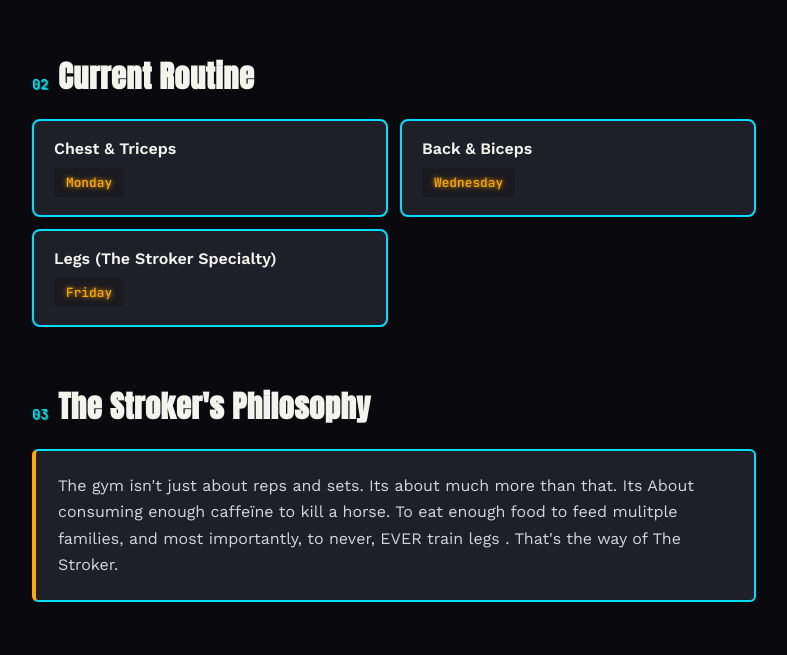
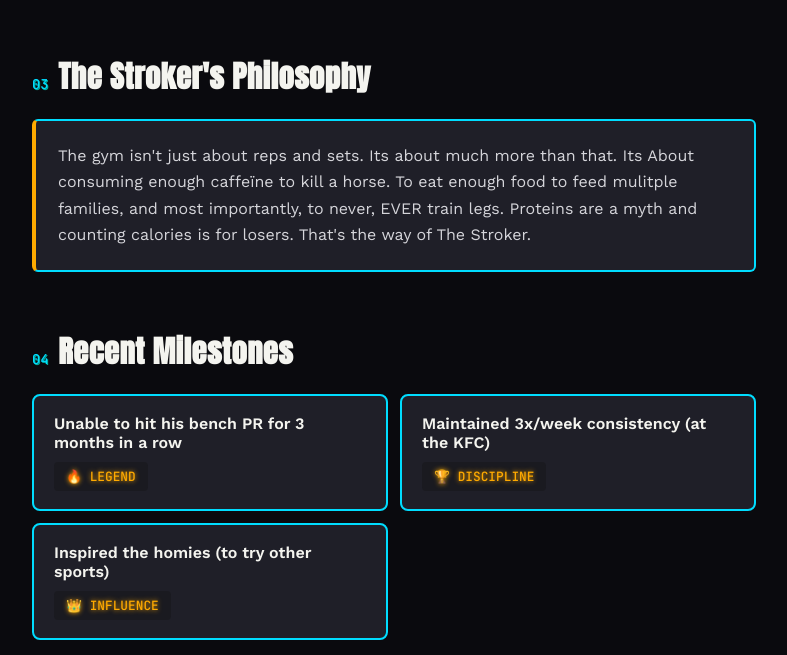
Before and after one commit to JulianBuijk/BramSite, a plain HTML site: page gym.html in a window 1280 px wide. Shown: the part 1019-1674 px from the top of the page, without its empty margins (246-1033 px from the left). Drawn offline with nearby package versions, Linux system fonts and the light colour scheme.

Commit message:
Update gym page

```diff
--- a/gym.html
+++ b/gym.html
@@ -466,28 +466,11 @@
     </div>
   </section>
 
-  <section>
-    <div class="section-head"><span class="idx mono">02</span><h2>Current Routine</h2></div>
-    <ul class="workouts">
-      <li>
-        <div class="workout-name">Chest & Triceps</div>
-        <div class="workout-freq">Monday</div>
-      </li>
-      <li>
-        <div class="workout-name">Back & Biceps</div>
-        <div class="workout-freq">Wednesday</div>
-      </li>
-      <li>
-        <div class="workout-name">Legs (The Stroker Specialty)</div>
-        <div class="workout-freq">Friday</div>
-      </li>
-    </ul>
-  </section>
 
   <section>
     <div class="section-head"><span class="idx mono">03</span><h2>The Stroker's Philosophy</h2></div>
     <div class="card">
-      The gym isn't just about reps and sets. Its about much more than that. Its About consuming enough caffeïne to kill a horse. To eat enough food to feed mulitple families, and most importantly, to never, EVER train legs . That's the way of The Stroker.
+      The gym isn't just about reps and sets. Its about much more than that. Its About consuming enough caffeïne to kill a horse. To eat enough food to feed mulitple families, and most importantly, to never, EVER train legs. Proteins are a myth and counting calories is for losers. That's the way of The Stroker.
     </div>
   </section>
 
@@ -495,7 +478,7 @@
     <div class="section-head"><span class="idx mono">04</span><h2>Recent Milestones</h2></div>
     <ul class="workouts">
       <li>
-        <div class="workout-name">Unable to hit his bench PR for 3 weeks in a row</div>
+        <div class="workout-name">Unable to hit his bench PR for 3 months in a row</div>
         <div class="workout-freq">🔥 LEGEND</div>
       </li>
       <li>
```
